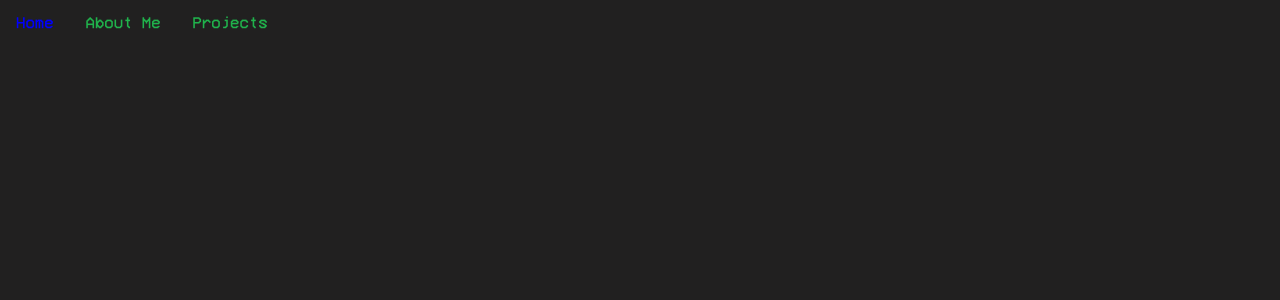
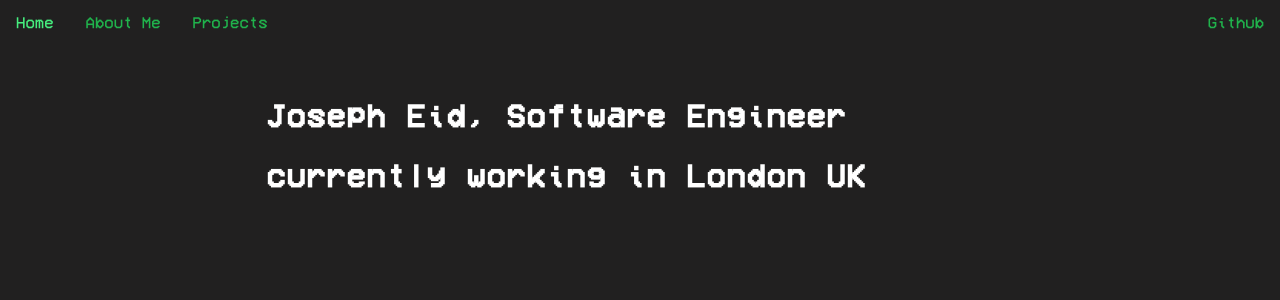
Before and after one commit to JosephEid/josepheid.co.uk, a React (Create React App) app: page / in a window 1280 px wide. Shown: the top 300 px of the page. Built offline with nearby package versions, Linux system fonts and the light colour scheme.

Commit message:
Moving content, start of space inbaders

```diff
--- a/package.json
+++ b/package.json
@@ -3,6 +3,9 @@
   "version": "0.1.0",
   "private": true,
   "dependencies": {
+    "@fortawesome/fontawesome-svg-core": "^1.2.32",
+    "@fortawesome/free-solid-svg-icons": "^5.15.1",
+    "@fortawesome/react-fontawesome": "^0.1.13",
     "@testing-library/jest-dom": "^5.11.6",
     "@testing-library/react": "^11.2.2",
     "@testing-library/user-event": "^12.2.2",
--- a/src/Components/Header/Header.css
+++ b/src/Components/Header/Header.css
@@ -11,7 +11,7 @@
   overflow: hidden;
 }
 
-.navbar li {
+.left-buttons {
   float: left;
 }
 
@@ -26,5 +26,23 @@
 
 /* Change the link color to #111 (black) on hover */
 .navbar li a:hover {
-  color: blue;
+  color: rgb(70, 238, 126);
 }
+
+header .content {
+  color: white;
+  display: inline-block;
+  vertical-align: middle;
+  margin: 0 auto;
+  width: 100%;
+  padding-bottom: 30px;
+  text-align: center;
+}
+
+.right-buttons {
+  float: right;
+}
+
+canvas {
+  padding: 25px;
+}
--- a/src/Components/Header/Header.js
+++ b/src/Components/Header/Header.js
@@ -1,25 +1,14 @@
 import "./Header.css";
+import SpaceInvaders from '../SpaceInvaders/SpaceInvaders';
+import NavBar from "../NavBar/NavBar";
 
 function Header() {
   return (
     <header id="home">
-      <nav className="navbar">
-        <ul>
-          <li>
-            <a href="#home">Home</a>
-          </li>
-        </ul>
-        <ul>
-          <li>
-            <a href="#about">About Me</a>
-          </li>
-        </ul>
-        <ul>
-          <li>
-            <a href="#projects">Projects</a>
-          </li>
-        </ul>
-      </nav>
+      <NavBar />
+      <div className="content">
+        <SpaceInvaders />
+      </div>
     </header>
   );
 }
--- /dev/null
+++ b/src/Components/Invader/Invader.js
@@ -0,0 +1,28 @@
+function Invader(myGameArea, text, width, height, x, y) {
+  this.text = text;
+  this.width = width;
+  this.height = height;
+  this.speed = 1;
+  this.angle = 0;
+  this.moveAngle = 1;
+  this.x = x;
+  this.y = y;
+
+  this.update = function() {
+      var ctx = myGameArea.context;
+      ctx.save();
+      ctx.translate(this.x, this.y);
+      ctx.fillStyle = "white";
+      ctx.font = 'bold 2em arcadeFont';
+      ctx.fillText(this.text, this.x, this.y);
+      ctx.restore();
+  }
+
+  this.newPos = function() {
+      this.angle += this.moveAngle * Math.PI / 180;
+      this.x += this.speed * Math.sin(this.angle);
+      // this.y -= this.speed * Math.cos(this.angle);
+  }
+}
+
+export default Invader;
--- /dev/null
+++ b/src/Components/NavBar/NavBar.js
@@ -0,0 +1,26 @@
+function NavBar() {
+
+  return (
+    <nav className="navbar">
+      <ul>
+        <li className="left-buttons">
+          <a href="#home">Home</a>
+        </li>
+        <li className="left-buttons">
+          <a href="#about">About Me</a>
+        </li>
+        <li className="left-buttons">
+          <a href="#projects">Projects</a>
+        </li>
+        <li className="right-buttons">
+          <a className="github-button" href="https://github.com/JosephEid">
+            {/* <FontAwesomeIcon icon={github} /> */}
+            Github
+          </a>
+        </li>
+      </ul>
+    </nav>
+  )
+}
+
+export default NavBar;
--- /dev/null
+++ b/src/Components/SpaceInvaders/SpaceInvaders.js
@@ -0,0 +1,55 @@
+import React, { useState, useEffect } from "react";
+import Invader from "../Invader/Invader";
+
+function SpaceInvaders() {
+  useEffect(() => {
+    var canvas = document.getElementById("space-invaders");
+    console.log(canvas.getContext("2d"));
+    var myGameArea = {
+      start: function () {
+        this.context = canvas.getContext("2d");
+        this.frameNo = 0;
+        this.interval = setInterval(updateGameArea, 20);
+      },
+      stop: function () {
+        clearInterval(this.interval);
+      },
+      clear: function () {
+        this.context.clearRect(0, 0, canvas.width, canvas.height);
+      },
+    };
+    var invaders = [];
+    var invaderRows = [];
+    invaderRows.push(
+      "Joseph Eid, Software Engineer",
+      "currently working in London UK"
+    );
+
+    for (var i = 0; i < invaderRows.length; i++) {
+      for (var j = 0; j < invaderRows[i].length; j++) {
+        invaders.push(
+          new Invader(
+            myGameArea,
+            invaderRows[i][j],
+            10,
+            10,
+            j * 10,
+            (i + 1) * 30
+          )
+        );
+      }
+    }
+
+    myGameArea.start();
+
+    function updateGameArea() {
+      myGameArea.clear();
+      invaders.forEach((x) => x.newPos());
+      invaders.forEach((x) => x.update());
+    }
+  });
+
+  return <canvas width="800px" height="800px" id="space-invaders" />;
+}
+
+export default SpaceInvaders;
--- a/src/index.css
+++ b/src/index.css
@@ -1,6 +1,11 @@
+@font-face {
+  font-family: arcadeFont;
+  src: url(fonts/VCR_OSD_MONO_1.001.ttf);
+}
+
 body {
   margin: 0;
-  font-family: -apple-system, BlinkMacSystemFont, "Segoe UI", "Roboto", "Oxygen",
+  font-family: arcadeFont, -apple-system, BlinkMacSystemFont, "Segoe UI", "Roboto", "Oxygen",
     "Ubuntu", "Cantarell", "Fira Sans", "Droid Sans", "Helvetica Neue",
     sans-serif;
   -webkit-font-smoothing: antialiased;
```
Also changed, not shown: 2 other files (tests, documents, lock files or other folders).
